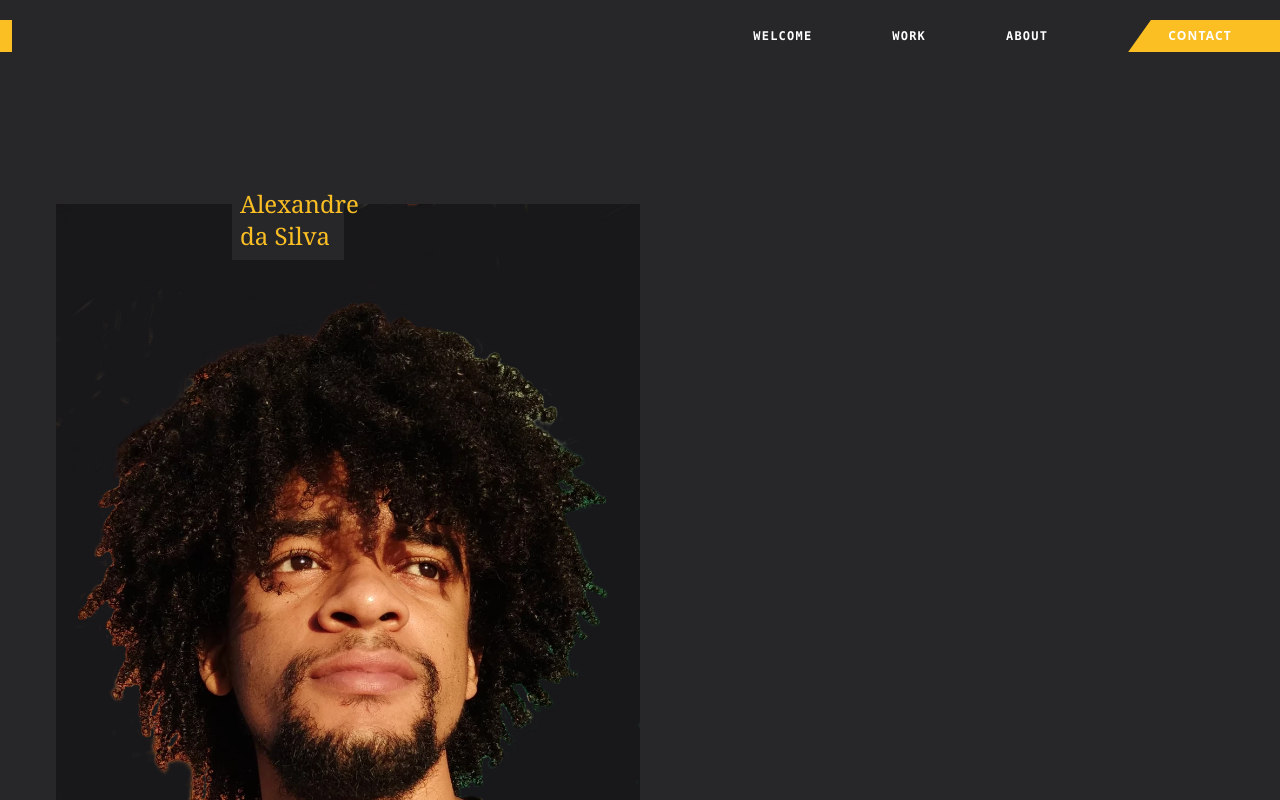
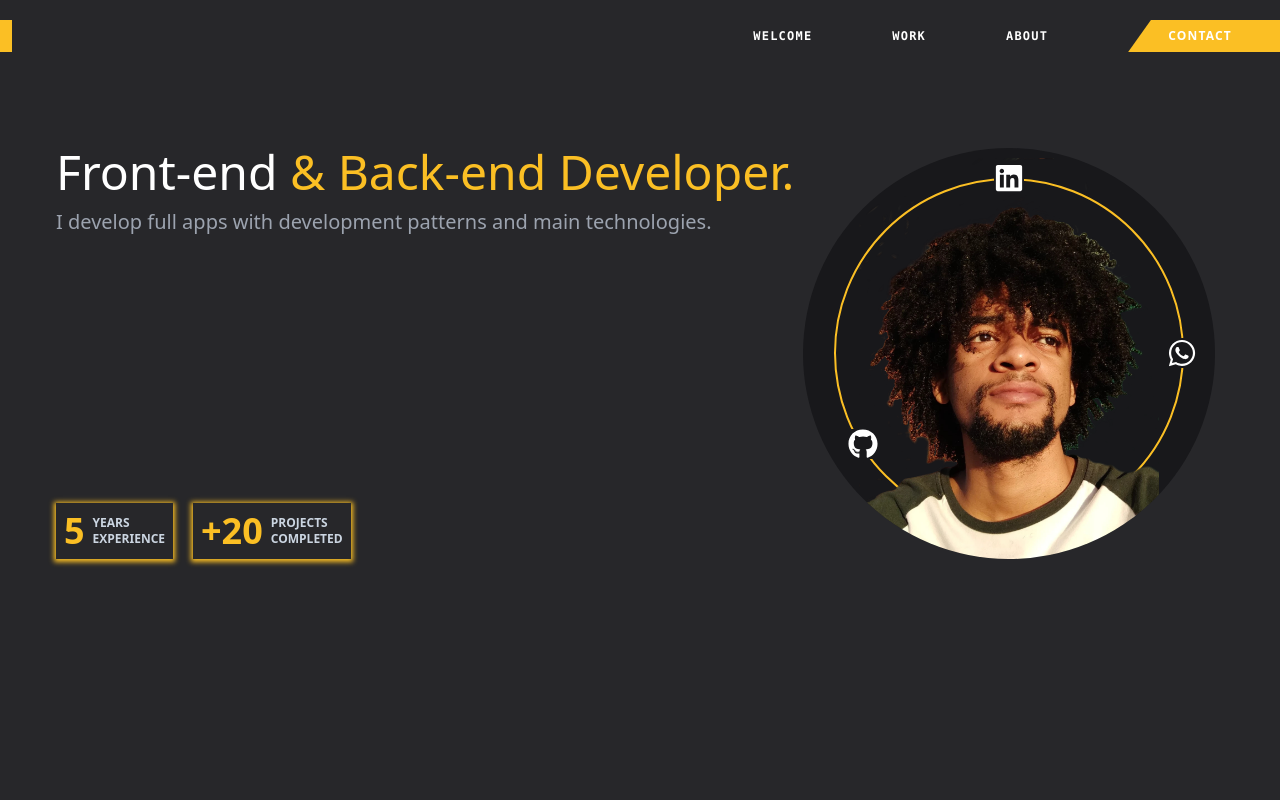
Before and after one commit to phytter/curriculum-site, a React (Vite) app: page / in a window 1280 px wide. Shown: the top 800 px of the page. Built offline with nearby package versions, Linux system fonts and the light colour scheme.

Commit message:
feat: home page and add router

```diff
--- a/package.json
+++ b/package.json
@@ -10,7 +10,8 @@
   "dependencies": {
     "react": "^18.0.0",
     "react-dom": "^18.0.0",
-    "react-icons": "^4.3.1"
+    "react-icons": "^4.3.1",
+    "react-router-dom": "^6.3.0"
   },
   "devDependencies": {
     "@types/node": "^17.0.38",
--- a/src/App.tsx
+++ b/src/App.tsx
@@ -1,12 +1,12 @@
 import { Header } from "./presentation/components"
-import { Home } from './presentation/pages'
+import Routes from './main/routes'
 
 function App() {
 
   return (
     <div className="bg-zinc-800 min-h-screen">
       <Header />
-      <Home />
+      <Routes />
     </div>
   )
 }
--- /dev/null
+++ b/src/main/routes.tsx
@@ -0,0 +1,21 @@
+import {
+  BrowserRouter,
+  Routes,
+  Route,
+  Navigate
+} from "react-router-dom";
+import { About, Home } from "@/presentation/pages";
+
+const Router = () => {
+  return (
+    <BrowserRouter>
+      <Routes>
+        <Route path="/" element={<Home />} />
+        <Route path="/about" element={<About />} />
+        <Route path="*" element={<Navigate to="/" replace/>} />
+      </Routes>
+    </BrowserRouter>
+  );
+}
+
+export default Router
--- a/src/presentation/pages/home/index.tsx
+++ b/src/presentation/pages/home/index.tsx
@@ -1,16 +1,52 @@
+import { FaGithub, FaLinkedin, FaWhatsapp } from 'react-icons/fa'
 import { Content } from "@/presentation/components"
 import ProfilePicture from '@/assets/transparent-profile.png'
 
+const ExperienceInformations = ({ className = '' }) => (
+  <div className={className}>
+    <span className="p-2 mt-10 inline-flex items-center gap-2 shadow-info">
+      <span className="text-amber-400 font-bold text-4xl">5</span>
+      <span className="text-slate-300 font-bold text-xs">YEARS<br /> EXPERIENCE</span>
+    </span>
+
+    <span className="p-2 mt-10 inline-flex items-center gap-2  shadow-info ml-5">
+      <span className="text-amber-400 font-bold text-4xl">+20</span>
+      <span className="text-slate-300 font-bold text-xs">PROJECTS<br /> COMPLETED</span>
+    </span>
+  </div>
+)
+
 const Home: React.FC = () => {
   return (
-    <Content>
+    <Content className="flex-1 flex justify-between flex-col lg:flex-row mt-10">
+      <div className="flex flex-col justify-between">
         <div>
-          <h1 className="text-amber-400 font-serif text-2xl mt-4 w-28 relative top-14 left-44 p-2 bg-zinc-800 ">
-            Alexandre da Silva
-          </h1>
+          <span className="text-white text-5xl">
+            Front-end
+          </span>
+          <span className="text-amber-400 text-5xl">{' &'} Back-end Developer.</span>
+          <div className="text-gray-400 text-xl mt-3 mb-10">
+            I develop full apps with development patterns and main technologies.
+          </div>
+        </div>
 
-          <img src={ProfilePicture} alt="me" className="w-1/2 bg-zinc-900"/>
+        <ExperienceInformations className="hidden lg:block" />
+      </div>
+      <div className="flex-1 hidden justify-center sm:flex">
+        <div className="w-[411.38px] h-[411.38px] bg-zinc-900 rounded-[50%] overflow-hidden inline-flex justify-center relative">
+          <a target="_blank" className="z-[2] absolute top-[15px] left-[calc(50%_-_15px)]" href="https://www.linkedin.com/in/alexandre-da-silva-a08b19146">
+            <FaLinkedin className="text-white text-3xl bg-zinc-900"/>
+          </a>
+          <a target="_blank" className="z-[2] absolute bottom-[100px] left-[45px]" href="https://github.com/phytter">
+            <FaGithub className="text-white text-3xl bg-zinc-900" />
+          </a>
+          <div className="border-2 border-amber-400 rounded-[50%] w-[350px] h-[350px] absolute top-[30px] z-[0]">
+            <FaWhatsapp className="absolute top-[calc(50%_-_15px)] right-[-15px] text-white text-3xl bg-zinc-900" />
+          </div>
+          <img src={ProfilePicture} alt="me" className="w-[300px] z-[1] mt-[10px]" />
         </div>
+      </div>
+      <ExperienceInformations className="lg:hidden flex justify-center" />
     </Content>
   )
 }
--- a/tailwind.config.js
+++ b/tailwind.config.js
@@ -4,6 +4,7 @@ module.exports = {
     extend: {
       boxShadow: {
         '3xl': '24px 20px 10px 0px rgba(0,0,0,0.6)',
+        'info': '0px 1px 5px 2px rgba(251,191,36,1)',
       }
     },
   },
```
Also changed, not shown: 1 other file (tests, documents, lock files or other folders).
